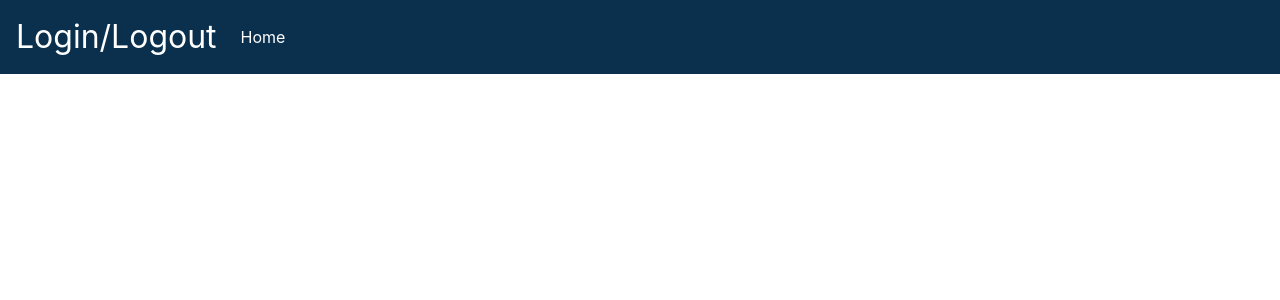
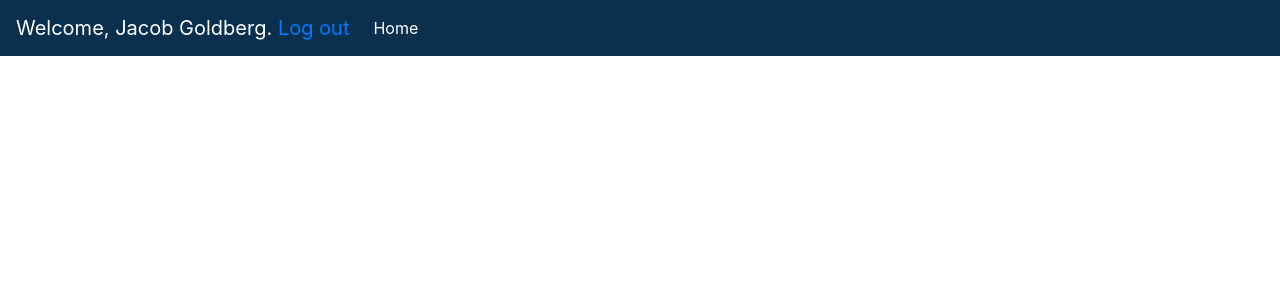
Before and after one commit to jacob-g/eecs395-bonapp, a Flask app: page / in a window 1280 px wide. Shown: the top 300 px of the page. Run offline with Flask 2, Linux system fonts and the light colour scheme; parts of the project's set-up code (start-up, migrations or seed data) failed here and were passed over; some libraries are stand-ins or nearby versions.

Commit message:
added CWRU login link
(#5)

```diff
--- a/web/libs/db.py
+++ b/web/libs/db.py
@@ -12,7 +12,6 @@ class DBConnector:
 	#TODO: make this resistant to SQL injection!!!
 	def __query(self, query, args=()):
 		self.link.query(query % args)
-		print(query % args)
 		return self.link.store_result().fetch_row(maxrows=0)
 
 	def __decode(self, bin):
--- a/web/routes.py
+++ b/web/routes.py
@@ -10,4 +10,4 @@ dining_halls = dbLink.diningHalls()
 
 @app.route("/")
 def index():
-	return render_template("index.html", dining_halls=dining_halls)
+	return render_template("index.html", dining_halls=dining_halls, user=objects.User("jvg11", "Jacob Goldberg"))
--- a/web/templates/base.html
+++ b/web/templates/base.html
@@ -11,7 +11,11 @@
     {% block head %}
 
     <nav class="navbar navbar-expand-lg navbar-dark" style="background-color: #0a304e">
-      <a class="navbar-brand" style="font-size: 2em" href="#">Login/Logout</a>
+      {% if user %}
+      <span class="navbar-brand">Welcome, {{ user.name }}. <a href="/logout">Log out</a></span>
+      {% else %}
+      <a class="navbar-brand" style="font-size: 2em" href="https://login.case.edu/cas/login?service={{ url_for(request.endpoint, _external=True) }}">Login</a>
+      {% endif %}
       <button class="navbar-toggler" type="button" data-toggle="collapse" data-target="#navbarSupportedContent" aria-controls="navbarSupportedContent" aria-expanded="false" aria-label="Toggle navigation">
         <span class="navbar-toggler-icon"></span>
       </button>
```
